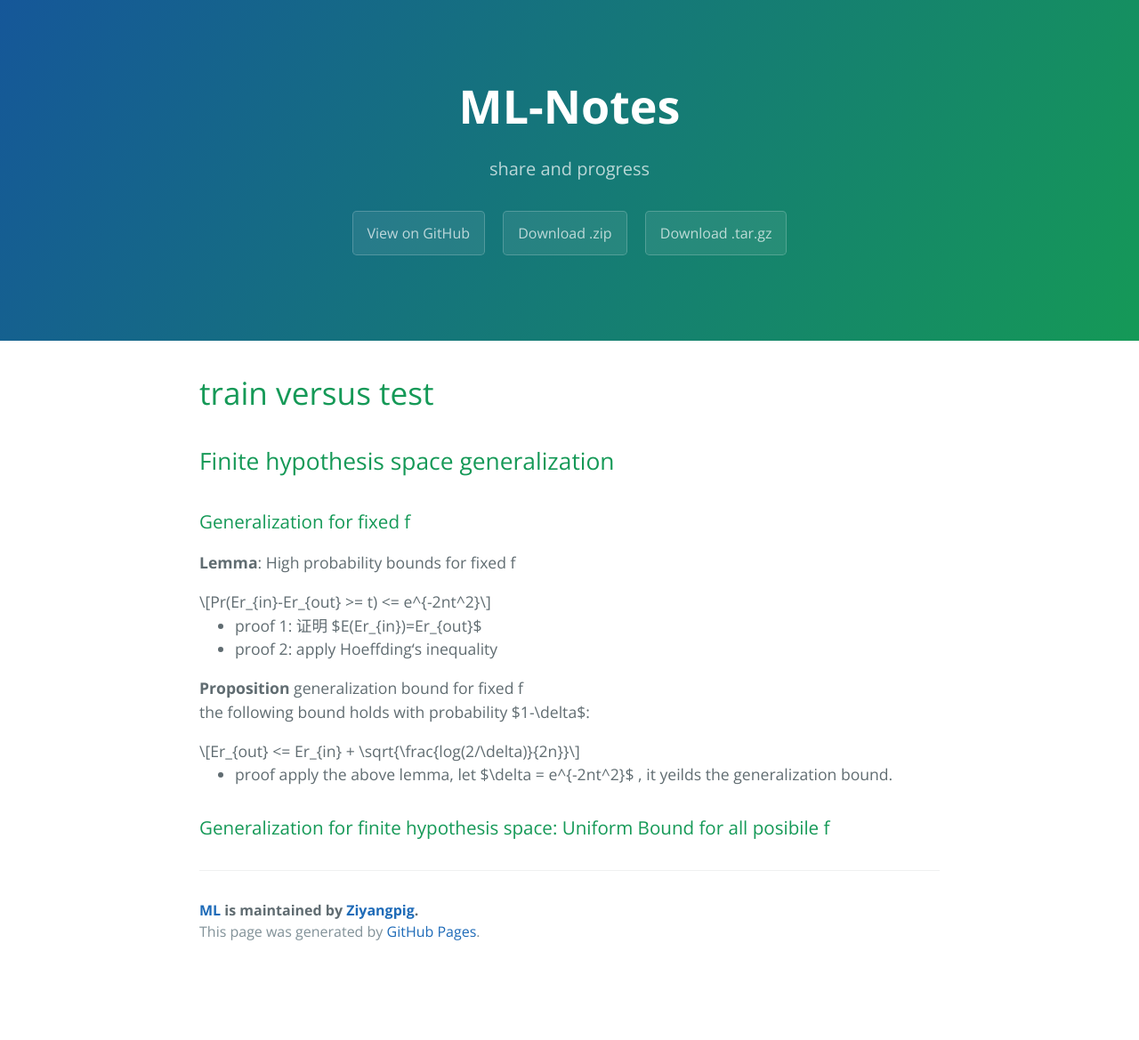
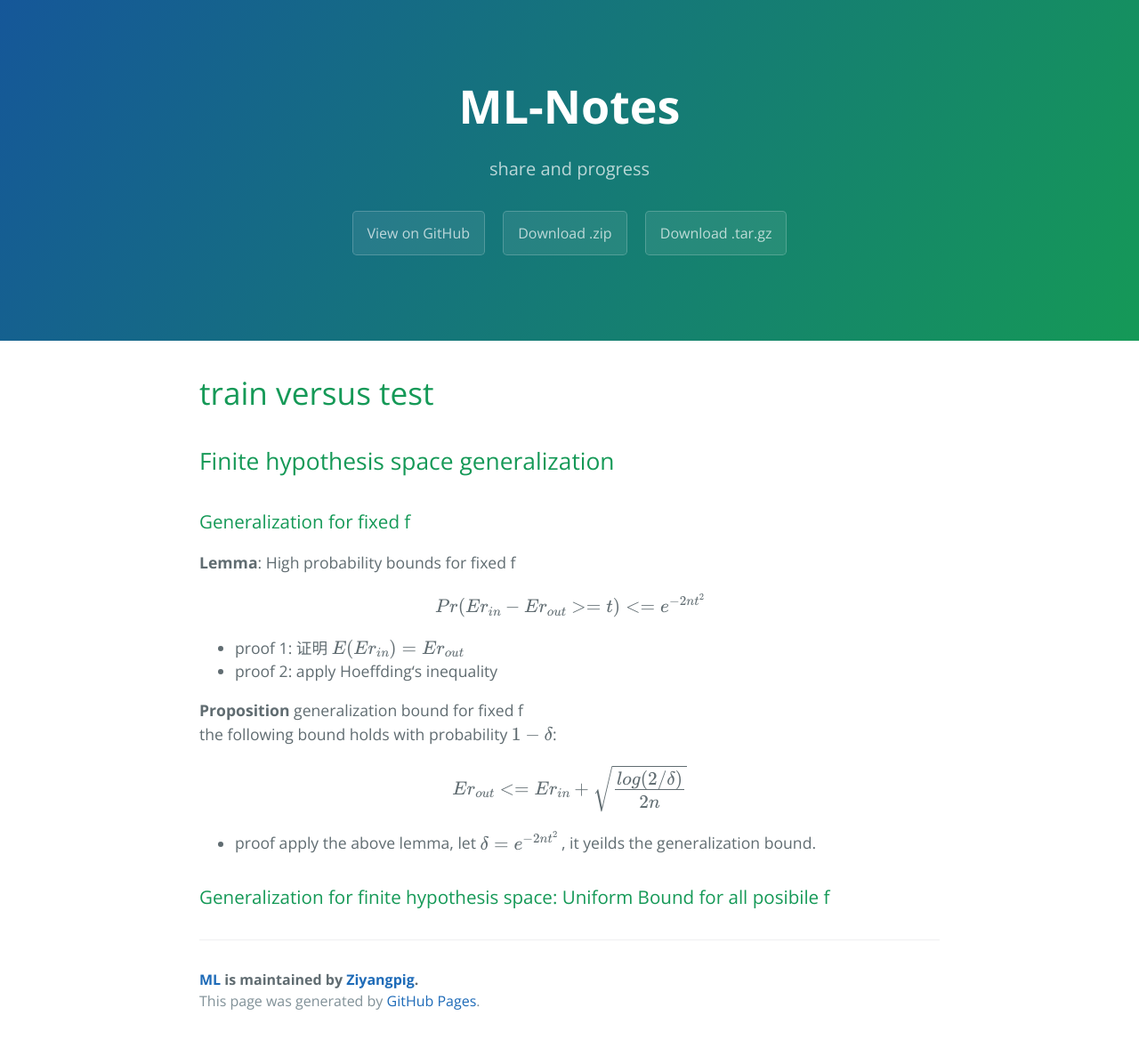
Before and after one commit to Ziyangpig/ML, a Jekyll site: the page built from 2024-12-06-SlidesNote.md, in a window 1280 px wide. Shown: the whole page at 89% size. Built offline with Jekyll 4.4.1, drawn with Linux system fonts in a browser that asks for light colours; our own code applies the rules of GitHub Pages for plain Markdown files; formulas are drawn with MathJax 3; before the commit the page ends 1091 px from its top, so only the background shows below that; part of the change alters nothing that is shown.

Commit message:
Update default.html

```diff
--- a/_layouts/default.html
+++ b/_layouts/default.html
@@ -39,3 +39,33 @@
     </main>
   </body>
 </html>
+
+
+<script type="text/x-mathjax-config">
+  MathJax.Hub.Config({
+      TeX: {
+        equationNumbers: {
+          autoNumber: "AMS"
+        }
+      },
+      extensions: ["tex2jax.js"],
+      jax: ["input/TeX", "output/HTML-CSS"],
+      tex2jax: {
+      inlineMath: [ ['$','$'], ["\\(","\\)"] ],
+      displayMath: [ ['$$','$$'], ["\\[","\\]"] ],
+      processEscapes: true,
+      "HTML-CSS": { fonts: ["TeX"] }
+    }
+  });
+  MathJax.Hub.Register.MessageHook("Math Processing Error",function (message) {
+        alert("Math Processing Error: "+message[1]);
+      });
+  MathJax.Hub.Register.MessageHook("TeX Jax - parse error",function (message) {
+        alert("Math Processing Error: "+message[1]);
+      });
+</script>
+<script
+  type="text/javascript"
+  async
+  src="https://cdn.mathjax.org/mathjax/latest/MathJax.js?config=TeX-MML-AM_CHTML"
+></script>
```
